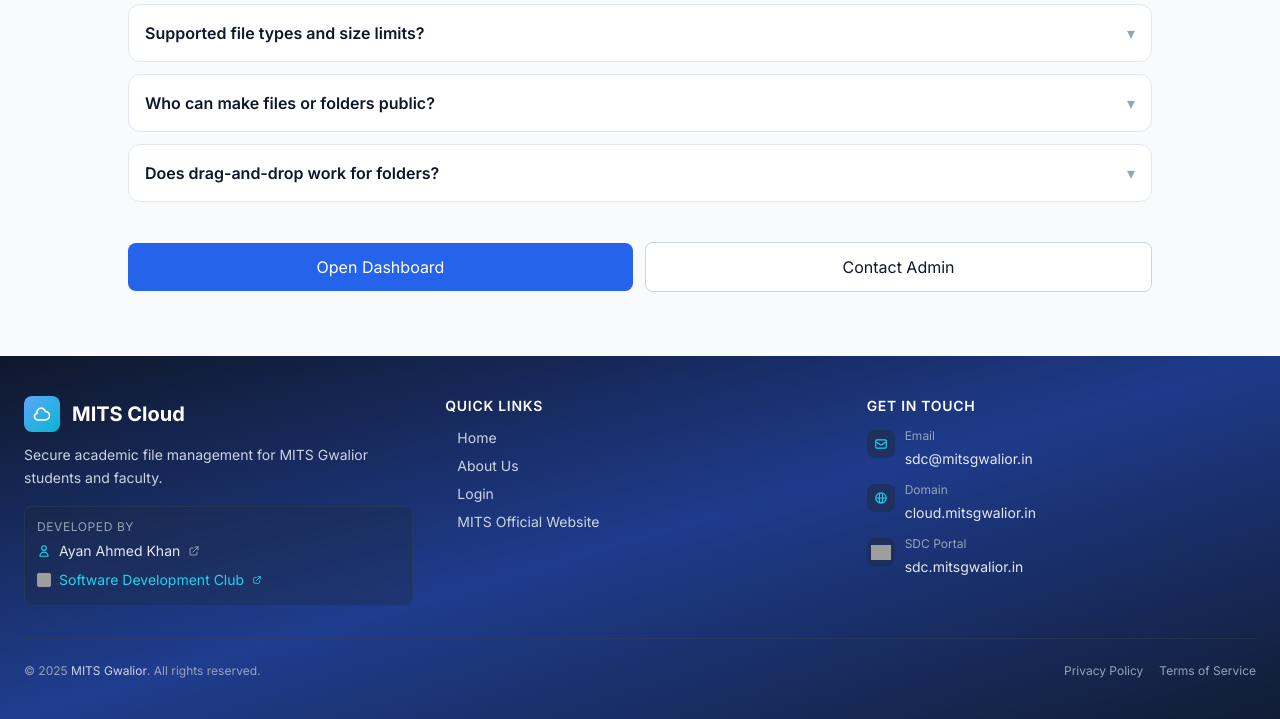
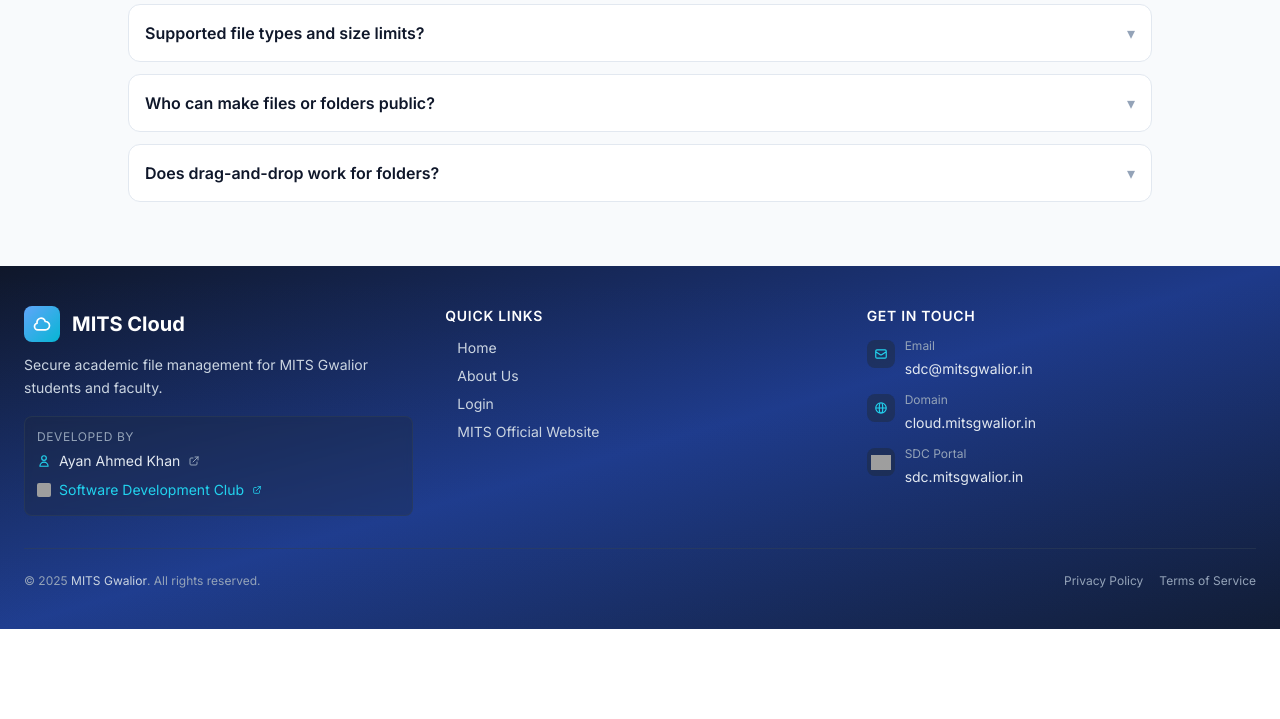
Before and after one commit to AyanAhmedKhan/MITS-Cloudy, a Django app: page /help-center/ in a window 1280 px wide. Shown: the part 1123-1842 px from the top of the page. After the commit the page ends 1752 px from the top, so only its background shows below. Run offline with Django 4.2, Linux system fonts and the light colour scheme; data comes from the database, SQL or seed files in the repository; some libraries are stand-ins or nearby versions; grey boxes are pictures that could not be loaded.

Commit message:
Remove final CTA section from Help Center template for a cleaner layout

```diff
--- a/templates/core/help_center.html
+++ b/templates/core/help_center.html
@@ -152,13 +152,5 @@
     </div>
 
     <!-- Final CTA -->
-    <div class="mt-10 flex flex-col sm:flex-row items-stretch sm:items-center gap-3">
-      <a href="/dashboard/" class="flex-1 inline-flex items-center justify-center gap-2 px-4 py-3 rounded-lg bg-blue-600 text-white hover:bg-blue-700">
-        Open Dashboard
-      </a>
-      <a href="mailto:sdc@mitsgwalior.in" class="flex-1 inline-flex items-center justify-center gap-2 px-4 py-3 rounded-lg border border-slate-300 bg-white text-slate-900 hover:bg-slate-50">
-        Contact Admin
-      </a>
-    </div>
-  </div>
+
 {% endblock %}
```
